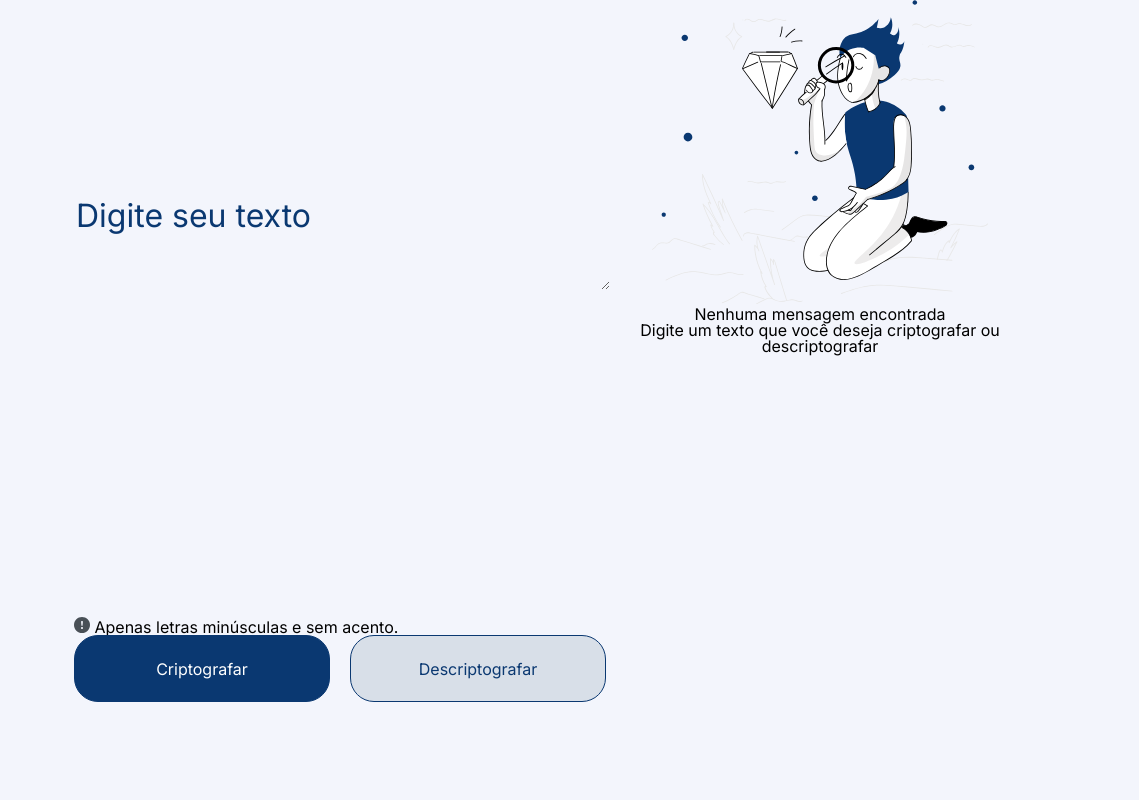
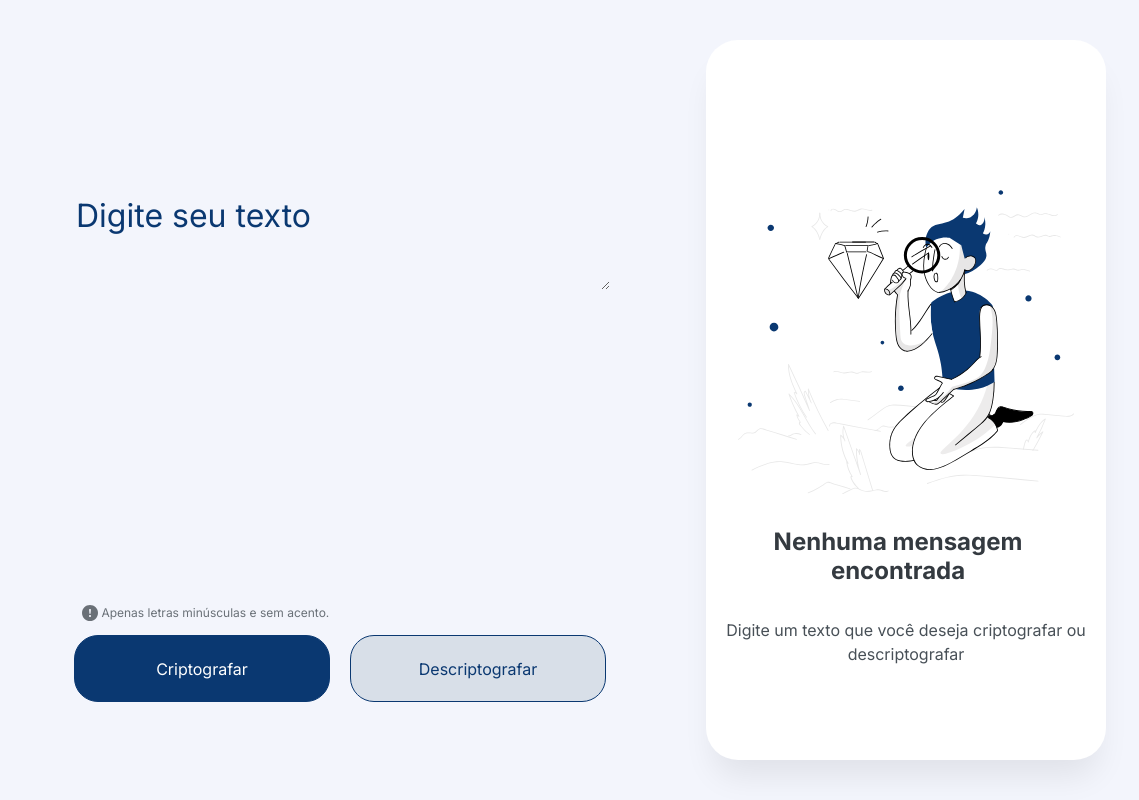
Before and after one commit to moisesventtura/alura-decodificador, a plain HTML site: page index.html in a window 1280 px wide. Shown: the full height of the page, 141-1280 px from the left. Drawn offline with Linux system fonts and the light colour scheme.

Commit message:
Parte visual do right-side configurada

```diff
--- a/css/main.css
+++ b/css/main.css
@@ -85,6 +85,18 @@ button {
     outline: none;
 }
 
+.warning{
+    font-family: 'Inter';
+    font-size: 12px;
+    color: var(--gray-400);
+    opacity: 0.8;
+    margin: 0 0 16px 8px;
+}
+
+.warning img{
+    margin-bottom: -4px;
+}
+
 .button-area {
     display: flex;
     gap: 20px;
@@ -93,7 +105,6 @@ button {
 button.btn-primary {
     background-color: var(--dark-blue-300);
     color: #FFFFFF;
-
 }
 
 button.btn-outline {
@@ -104,4 +115,30 @@ button.btn-outline {
 .right-side {
     width: 40%;
     text-align: center;
+    background: #FFFFFF;
+    box-shadow: 0px 24px 32px -8px rgba(0, 0, 0, 0.08);
+    border-radius: 32px;
+    margin: 40px 40px 40px 100px;
 }
+
+.no-message-feedback img{
+    margin: 150px 32px 0 32px;
+}
+.no-message-feedback-title{
+    font-family: 'Inter';
+    font-weight: 700;
+    font-size: 24px;
+    line-height: 120%;
+    color: var(--gray-500);
+
+    margin: 32px 32px 32px 16px;
+}
+
+.no-message-feedback p{
+    font-family: 'Inter';
+    font-style: normal;
+    font-weight: 400;
+    font-size: 16px;
+    line-height: 150%;
+    color: var(--gray-400);
+}
--- a/index.html
+++ b/index.html
@@ -21,9 +21,9 @@
                 <form>
                     <textarea placeholder="Digite seu texto"></textarea>
                     <div>
-                        <div class="span">
+                        <div class="warning">
                             <img src="img/warning.svg">
-                            <span class="warning">Apenas letras minúsculas e sem acento.</span>
+                            <span>Apenas letras minúsculas e sem acento.</span>
                         </div>
                         <div class="button-area">
                             <button class="btn-primary">Criptografar</button>
```
